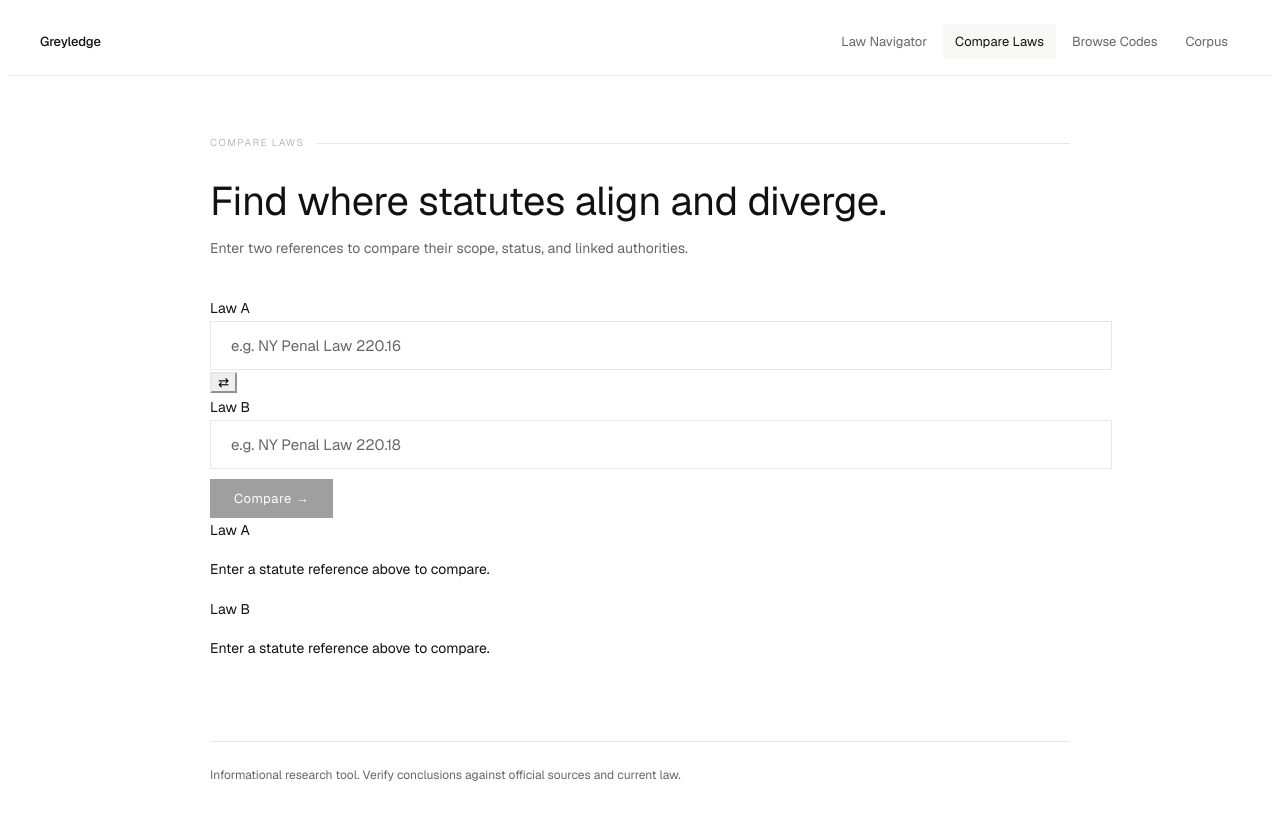
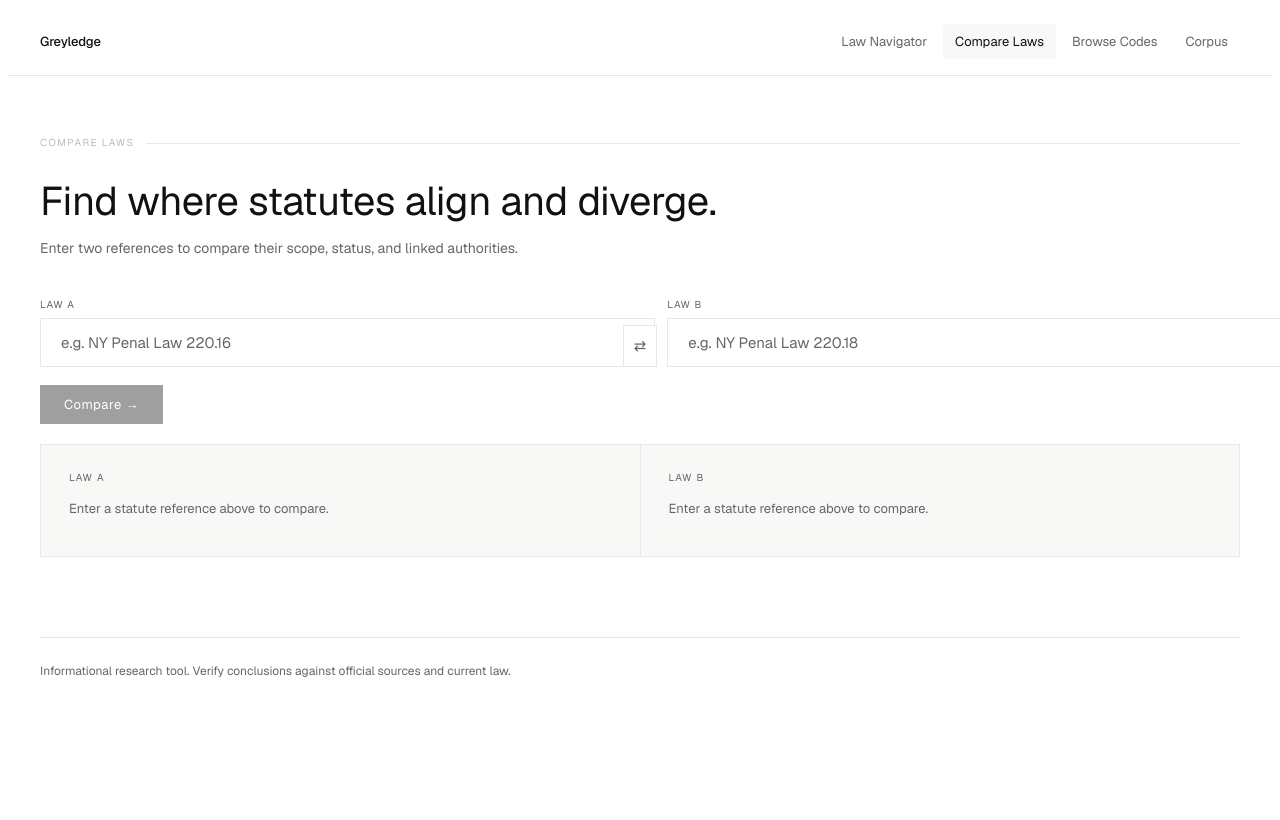
Before and after one commit to laurenproctor/statute-chain-scaffold, a Next.js app in the folder apps/web/: page /compare in a window 1280 px wide. Shown: the top 820 px of the page. Built offline with nearby package versions, Linux system fonts and the light colour scheme.

Commit message:
style: add Compare page CSS — inputs, panels, diff table, authority overlap

```diff
--- a/apps/web/app/globals.css
+++ b/apps/web/app/globals.css
@@ -764,4 +764,215 @@
     text-align: center;
   }
   .browse-coming-label { font-size: 20px; font-weight: 400; color: var(--muted); margin-bottom: 8px; }
+
+  /* ── Compare Page ────────────────────────────────────────────── */
+  .compare-page {
+    max-width: 1280px;
+  }
+
+  .compare-form { display: flex; flex-direction: column; gap: 8px; }
+
+  .compare-inputs {
+    display: grid;
+    grid-template-columns: 1fr auto 1fr;
+    gap: 10px;
+    align-items: end;
+  }
+  @media (max-width: 640px) {
+    .compare-inputs { grid-template-columns: 1fr; }
+  }
+
+  .compare-input-group { display: flex; flex-direction: column; gap: 4px; }
+
+  .compare-input-label {
+    font-size: 10px;
+    letter-spacing: 0.1em;
+    text-transform: uppercase;
+    color: var(--muted);
+  }
+
+  .swap-btn {
+    padding: 11px 10px;
+    background: var(--paper);
+    border: 1px solid var(--border);
+    color: var(--muted);
+    cursor: pointer;
+    font-size: 15px;
+    transition: color 120ms;
+    align-self: end;
+  }
+  .swap-btn:hover { color: var(--ink); }
+
+  .compare-columns {
+    display: grid;
+    grid-template-columns: 1fr 1fr;
+    gap: 1px;
+    background: var(--border);
+    border: 1px solid var(--border);
+    margin-top: 20px;
+  }
+  @media (max-width: 768px) {
+    .compare-columns { grid-template-columns: 1fr; }
+  }
+
+  .compare-side {
+    background: var(--paper);
+    padding: 24px 28px;
+  }
+  .compare-side-loading { background: var(--surface); }
+  .compare-side-missing { background: var(--surface); }
+
+  .compare-side-label {
+    font-size: 10px;
+    letter-spacing: 0.12em;
+    text-transform: uppercase;
+    color: var(--muted);
+    margin-bottom: 12px;
+  }
+
+  .compare-side-title {
+    font-size: 18px;
+    font-weight: 500;
+    color: var(--ink);
+    margin-bottom: 4px;
+    line-height: 1.2;
+  }
+
+  .compare-side-canonical {
+    font-family: var(--font-geist-mono), monospace;
+    font-size: 11px;
+    color: var(--muted);
+    margin-bottom: 10px;
+    display: block;
+  }
+
+  .compare-missing-msg {
+    font-size: 13px;
+    color: var(--muted);
+    line-height: 1.6;
+    margin-top: 8px;
+  }
+  .compare-missing-action { color: var(--navy); }
+  .compare-missing-action:hover { opacity: 0.7; }
+
+  .compare-attribution {
+    display: flex;
+    flex-wrap: wrap;
+    align-items: center;
+    gap: 8px;
+    margin-top: 10px;
+    font-size: 12px;
+  }
+
+  .compare-side-stat {
+    margin-top: 10px;
+    font-size: 12px;
+    color: var(--muted);
+  }
+
+  .compare-side-text {
+    font-size: 13px;
+    color: var(--muted);
+    line-height: 1.7;
+    margin-top: 10px;
+  }
+
+  .takeaways-block {
+    padding: 16px 20px;
+    background: var(--surface);
+    border: 1px solid var(--border);
+  }
+
+  .takeaway-item {
+    display: flex;
+    gap: 10px;
+    font-size: 13px;
+    color: var(--ink);
+    padding: 5px 0;
+    border-bottom: 1px solid var(--border);
+  }
+  .takeaway-item:last-child { border-bottom: none; }
+
+  .takeaway-bullet { color: var(--muted); flex-shrink: 0; }
+
+  .section-subtitle {
+    font-size: 13px;
+    color: var(--muted);
+    margin-bottom: 12px;
+    margin-top: -4px;
+  }
+
+  /* ── Diff Table ──────────────────────────────────────────────── */
+  .diff-table {
+    width: 100%;
+    border-collapse: collapse;
+    border: 1px solid var(--border);
+    font-size: 13px;
+  }
+  .diff-table th {
+    font-size: 10px;
+    letter-spacing: 0.1em;
+    text-transform: uppercase;
+    color: var(--muted);
+    padding: 10px 16px;
+    background: var(--surface);
+    border-bottom: 1px solid var(--border);
+    text-align: left;
+    font-weight: 400;
+  }
+  .diff-table td {
+    padding: 10px 16px;
+    border-bottom: 1px solid var(--border);
+    color: var(--ink);
+  }
+  .diff-table tr:last-child td { border-bottom: none; }
+  .diff-row-differ td { background: rgba(141, 46, 53, 0.025); }
+  .diff-category {
+    color: var(--muted);
+    font-size: 12px;
+    width: 160px;
+  }
+
+  /* ── Authority Overlap ───────────────────────────────────────── */
+  .authority-overlap {
+    border: 1px solid var(--border);
+  }
+
+  .authority-group {
+    padding: 16px 20px;
+    border-bottom: 1px solid var(--border);
+  }
+  .authority-group:last-child { border-bottom: none; }
+
+  .authority-group-label {
+    font-size: 10px;
+    letter-spacing: 0.1em;
+    text-transform: uppercase;
+    font-weight: 500;
+    margin-bottom: 10px;
+  }
+  .authority-shared { color: var(--muted); }
+  .authority-left   { color: var(--navy); }
+  .authority-right  { color: var(--positive); }
+
+  .authority-item {
+    padding: 7px 0;
+    border-bottom: 1px solid var(--border);
+  }
+  .authority-item:last-child { border-bottom: none; }
+
+  .authority-item-link {
+    font-size: 13px;
+    font-weight: 500;
+    color: var(--ink);
+  }
+  .authority-item-link:hover { opacity: 0.7; }
+
+  .authority-item-canonical {
+    display: block;
+    font-family: var(--font-geist-mono), monospace;
+    font-size: 11px;
+    color: var(--muted);
+    margin-top: 2px;
+  }
 }
```
